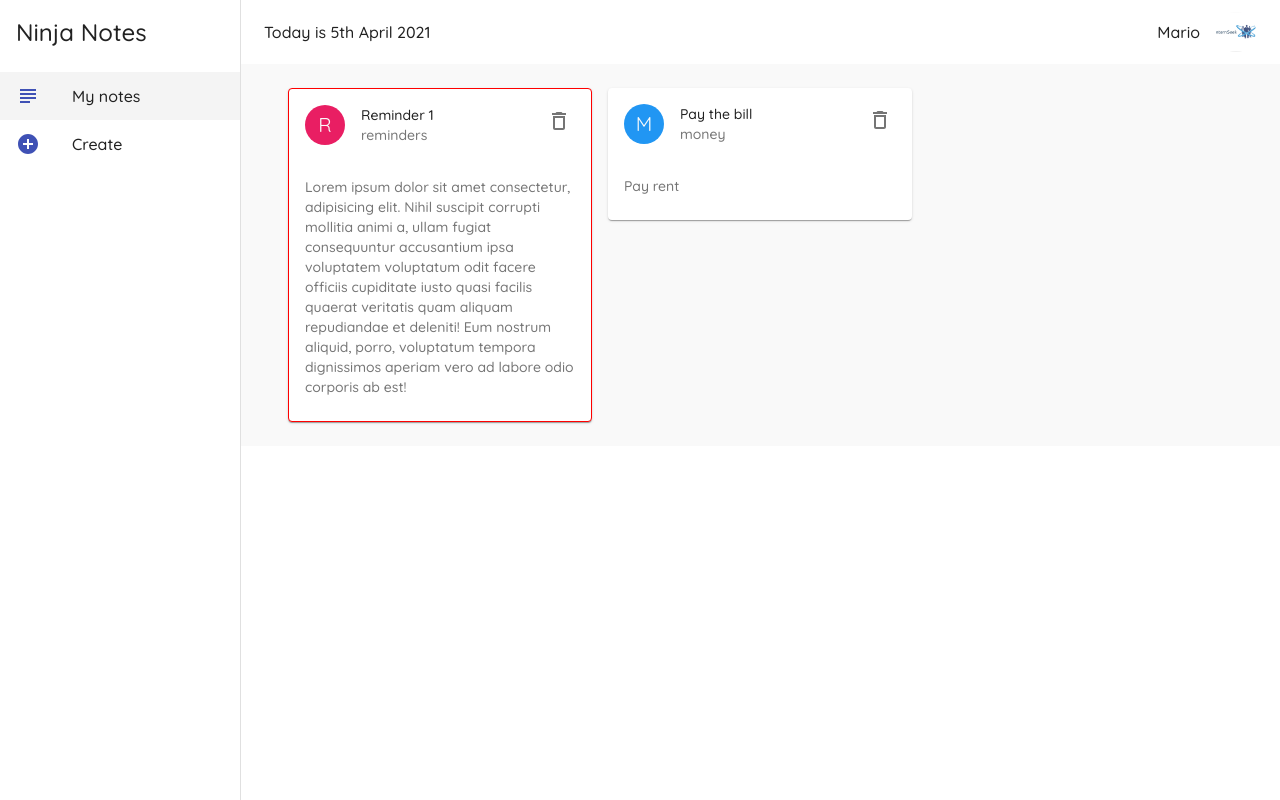
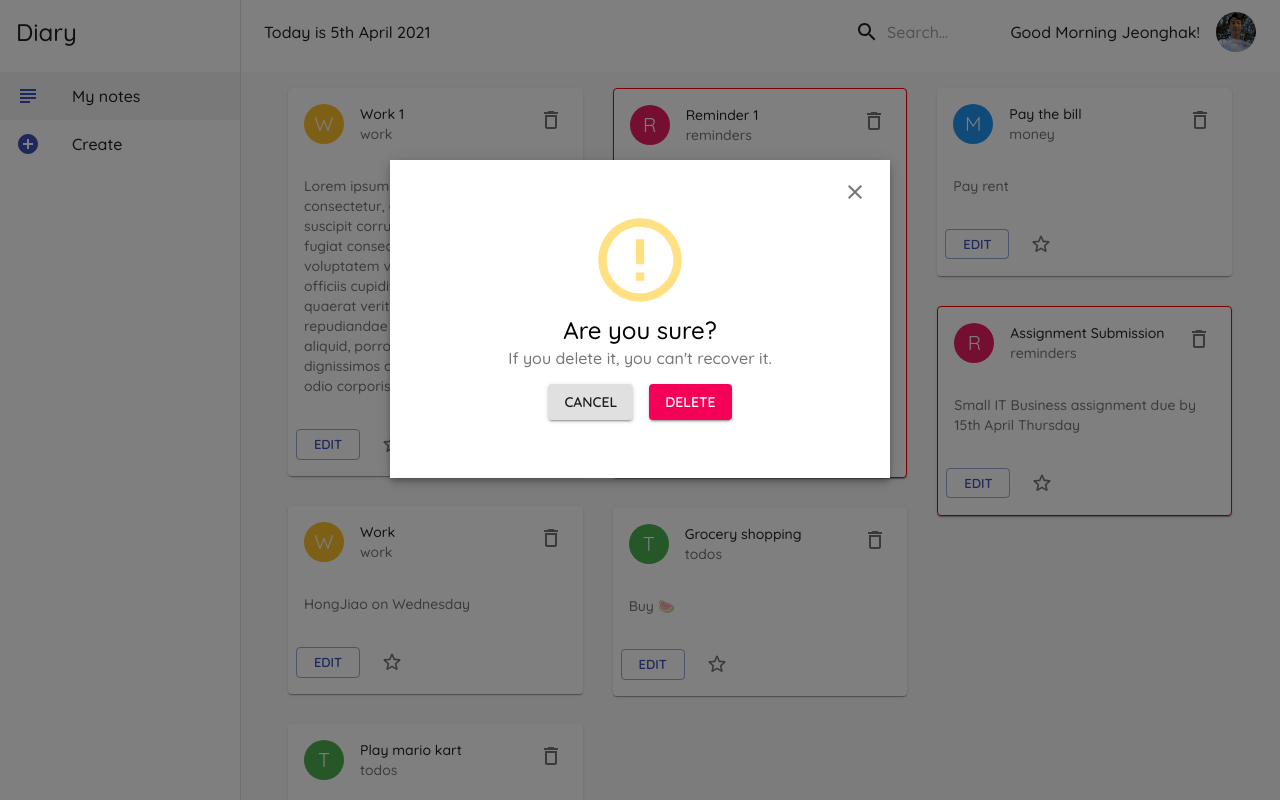
Before and after one commit to JeonghakHeo/Diary, a React (Create React App) app: page / in a window 1280 px wide. Both pictures are taken after a click on the button 559 px from the left and 120 px from the top of the page. Shown: the top 800 px of the page. Built offline with nearby package versions, Linux system fonts and the light colour scheme; no server answers; data requests are answered from the project's data file.

Commit message:
Modal feature added

```diff
--- a/data/db.json
+++ b/data/db.json
@@ -17,6 +17,30 @@
       "details": "Pay rent",
       "category": "money",
       "id": 4
+    },
+    {
+      "title": "Work",
+      "details": "HongJiao on Wednesday",
+      "category": "work",
+      "id": 5
+    },
+    {
+      "title": "Grocery shopping",
+      "details": "Buy 🍉 ",
+      "category": "todos",
+      "id": 6
+    },
+    {
+      "title": "Assignment Submission",
+      "details": "Small IT Business assignment due by 15th April Thursday",
+      "category": "reminders",
+      "id": 7
+    },
+    {
+      "title": "Play mario kart",
+      "details": "Lorem ipsum dolor sit amet consectetur adipisicing elit. Officia optio incidunt saepe expedita iusto eum inventore fuga a corporis. Maxime consequatur aliquid obcaecati distinctio, nulla quibusdam ",
+      "category": "todos",
+      "id": 10
     }
   ]
 }
--- a/src/components/Layout.js
+++ b/src/components/Layout.js
@@ -1,15 +1,17 @@
-import React from 'react'
 import { useHistory, useLocation } from 'react-router-dom';
-import { makeStyles, Drawer, Typography } from '@material-ui/core';
+import { fade, makeStyles, Drawer, Typography } from '@material-ui/core';
 import List from '@material-ui/core/List';
 import ListItem from '@material-ui/core/ListItem';
 import ListItemIcon from '@material-ui/core/ListItemIcon';
 import ListItemText from '@material-ui/core/ListItemText';
+import InputBase from '@material-ui/core/InputBase';
+import SearchIcon from '@material-ui/icons/Search';
 import { AddCircleOutlined, SubjectOutlined } from '@material-ui/icons';
-import AppBar from '@material-ui/core/AppBar'
-import ToolBar from '@material-ui/core/Toolbar'
+import AppBar from '@material-ui/core/AppBar';
+import ToolBar from '@material-ui/core/Toolbar';
 import Avatar from '@material-ui/core/Avatar';
-import { format } from 'date-fns'
+import { format } from 'date-fns';
+
 const drawerWidth = 240;
 
 const useStyles = makeStyles((theme) => {
@@ -37,7 +39,8 @@ const useStyles = makeStyles((theme) => {
     appbar: {
       backgroundColor: 'white',
       color: 'rgba(0, 0, 0, 0.87)',
-      width: `calc(100% - ${drawerWidth}px)`
+      width: `calc(100% - ${drawerWidth}px)`,
+      paddingBottom: '8px'
     },
     toolbar: theme.mixins.toolbar,
     date: {
@@ -45,6 +48,45 @@ const useStyles = makeStyles((theme) => {
     },
     avatar: {
       marginLeft: theme.spacing(2)
+    },
+    search: {
+      position: 'relative',
+      borderRadius: theme.shape.borderRadius,
+      backgroundColor: fade(theme.palette.common.white, 0.15),
+      '&:hover': {
+        backgroundColor: fade(theme.palette.common.white, 0.25),
+      },
+      marginLeft: 0,
+      width: '100%',
+      [theme.breakpoints.up('sm')]: {
+        marginLeft: theme.spacing(1),
+        width: 'auto',
+      },
+    },
+    searchIcon: {
+      padding: theme.spacing(0, 2),
+      height: '100%',
+      position: 'absolute',
+      pointerEvents: 'none',
+      display: 'flex',
+      alignItems: 'center',
+      justifyContent: 'center',
+    },
+    inputRoot: {
+      color: 'inherit',
+    },
+    inputInput: {
+      padding: theme.spacing(1, 1, 1, 0),
+      // vertical padding + font size from searchIcon
+      paddingLeft: `calc(1em + ${theme.spacing(4)}px)`,
+      transition: theme.transitions.create('width'),
+      width: '100%',
+      [theme.breakpoints.up('sm')]: {
+        width: '12ch',
+        '&:focus': {
+          width: '20ch',
+        },
+      },
     }
   }
 }
@@ -54,6 +96,9 @@ const Layout = ({ children }) => {
   const classes = useStyles();
   const history = useHistory();
   const location = useLocation();
+
+  const date = new Date;
+  let hours = date.getHours();
 
   const menuItems = [
     {
@@ -65,25 +110,44 @@ const Layout = ({ children }) => {
       title: 'Create',
       icon: <AddCircleOutlined color='primary' />,
       path: '/create'
-    }
+    },
+
   ];
 
   return (
     <div className={classes.root}>
 
-      {/* app bar */}
+      {/* App bar */}
       <AppBar className={classes.appbar} elevation={0}>
         <ToolBar>
           <Typography className={classes.date}>
             Today is {format(new Date, 'do MMMM Y')}
           </Typography>
+
+          {/* Search Tab */}
+          <div className={classes.search}>
+            <div className={classes.searchIcon}>
+              <SearchIcon />
+            </div>
+            <InputBase
+              placeholder="Search…"
+              classes={{
+                root: classes.inputRoot,
+                input: classes.inputInput,
+              }}
+              inputProps={{ 'aria-label': 'search' }}
+            />
+          </div>
+
           <Typography>
-            Mario
+            {(hours < 12) ? "Good Morning" :
+              ((hours <= 18 && hours >= 12) ? "Good Afternoon" : " Good Evening")} Jeonghak!
           </Typography>
-          <Avatar src='Logo.png' className={classes.avatar} />
+          <Avatar src='Me.jpg' className={classes.avatar} />
         </ToolBar>
       </AppBar>
-      {/* side drawer */}
+
+      {/* Side Drawer */}
       <Drawer
         className={classes.drawer}
         classes={{
@@ -93,11 +157,11 @@ const Layout = ({ children }) => {
         variant='permanent'>
         <div>
           <Typography className={classes.title} variant='h5'>
-            Ninja Notes
+            Diary
           </Typography>
         </div>
 
-        {/* List  */}
+        {/* List */}
         <List>
           {menuItems.map(item => (
             <ListItem
--- a/src/components/NoteCard.js
+++ b/src/components/NoteCard.js
@@ -1,13 +1,23 @@
+import { useState } from 'react'
+import { Link } from 'react-router-dom';
+import { makeStyles } from '@material-ui/core';
 import Card from '@material-ui/core/Card';
 import CardHeader from '@material-ui/core/CardHeader';
 import CardContent from '@material-ui/core/CardContent';
+import CardActions from '@material-ui/core/CardActions'
+import Button from '@material-ui/core/Button'
 import { Avatar, IconButton, Typography } from '@material-ui/core';
 import { DeleteOutlined } from '@material-ui/icons';
-import { makeStyles } from '@material-ui/core';
-import { blue, green, pink, yellow } from '@material-ui/core/colors';
-import { Masonry } from 'react-masonry-css';
+import { amber, blue, green, pink, yellow } from '@material-ui/core/colors';
+import Modal from '@material-ui/core/Modal';
+import Backdrop from '@material-ui/core/Backdrop';
+import Fade from '@material-ui/core/Fade';
+import ErrorOutlineOutlinedIcon from '@material-ui/icons/ErrorOutlineOutlined';
+import CloseIcon from '@material-ui/icons/Close';
+import StarBorderRoundedIcon from '@material-ui/icons/StarBorderRounded';
 
-const useStyles = makeStyles({
+const useStyles = makeStyles((theme) => {
+  return {
     card: {
       height: '320px',
       width: '360px'
@@ -31,11 +41,68 @@ const useStyles = makeStyles({
         }
         return blue[500]
       }
+    },
+    modal: {
+      display: 'flex',
+      alignItems: 'center',
+      justifyContent: 'center',
+      fontFamily: 'Quicksand',
+    },
+    paper: {
+      backgroundColor: theme.palette.background.paper,
+      border: 'none',
+      boxShadow: theme.shadows[5],
+      padding: theme.spacing(2, 4, 3),
+      textAlign: 'center',
+      width: '400px',
+      padding: 50,
+      paddingTop: 30,
+      position: 'absolute',
+      top: '20%',
+      outline: 'none'
+    },
+    delete: {
+      fontSize: '100px',
+      color: amber[200]
+    },
+    margin: {
+      margin: theme.spacing(1)
+    },
+    padding: {
+      paddingLeft: theme.spacing(1),
+      paddingRight: theme.spacing(1)
+    },
+    favorite: {
+      color: yellow[500]
+    }
   }
 })
 
 const NoteCard = ({ note, handleDelete }) => {
   const classes = useStyles(note);
+  const [open, setOpen] = useState(false);
+  const [isFavorite, setIsFavorite] = useState(false);
+
+
+  const handleOpen = () => {
+    setOpen(true);
+  };
+
+  const handleClose = () => {
+    setOpen(false);
+  };
+
+  const handleFavorite = () => {
+
+    if (isFavorite) {
+      setIsFavorite(false)
+
+    } else {
+      setIsFavorite(true)
+      // change color
+    }
+
+  }
 
   return (
     <div>
@@ -45,9 +112,36 @@ const NoteCard = ({ note, handleDelete }) => {
             <Avatar className={classes.avatar}>{note.category[0].toUpperCase()}</Avatar>
           }
           action={
-            <IconButton onClick={() => handleDelete(note.id)}>
-              <DeleteOutlined />
+            <>
+              <IconButton>
+                <DeleteOutlined onClick={handleOpen} />
+                <Modal
+                  aria-labelledby='transition-modal-title'
+                  aria-describedby='transition-modal-description'
+                  className={classes.modal}
+                  open={open}
+                  onClose={handleClose}
+                  closeAfterTransition
+                  BackdropComponent={Backdrop}
+                  BackdropProps={{
+                    timeout: 500,
+                  }}
+                >
+                  <Fade in={open}>
+                    <div className={classes.paper}>
+                      <div styles={{ position: 'absolute' }} >
+                        <IconButton size='small' onClick={handleClose}><CloseIcon /></IconButton>
+                      </div>
+                      <ErrorOutlineOutlinedIcon className={classes.delete} />
+                      <Typography variant='h5' component='h2' id='transition-modal-title'>Are you sure?</Typography>
+                      <Typography component='p' fontSize='1rem' gutterBottom color='textSecondary'>If you delete it, you can't recover it.</Typography>
+                      <Button className={classes.margin} variant='contained' color='white' onClick={handleClose}>Cancel</Button>
+                      <Button className={classes.margin} variant='contained' color='secondary' onClick={() => handleDelete(note.id)}>Delete</Button>
+                    </div>
+                  </Fade>
+                </Modal>
               </IconButton>
+            </>
           }
           title={note.title}
           subheader={note.category}
@@ -58,6 +152,17 @@ const NoteCard = ({ note, handleDelete }) => {
             {note.details}
           </Typography>
         </CardContent>
+
+        <CardActions>
+          <Link to='/create'>
+            <Button size='small' variant='outlined' color='primary'>
+              Edit
+            </Button>
+          </Link>
+          <IconButton>
+            <StarBorderRoundedIcon onClick={handleFavorite} />
+          </IconButton>
+        </CardActions>
       </Card>
     </div>
   )
--- a/src/index.css
+++ b/src/index.css
@@ -5,3 +5,29 @@ body {
   -webkit-font-smoothing: antialiased;
   -moz-osx-font-smoothing: grayscale;
 }
+
+a {
+  text-decoration: none;
+}
+
+.my-masonry-grid {
+  display: -webkit-box; /* Not needed if autoprefixing */
+  display: -ms-flexbox; /* Not needed if autoprefixing */
+  display: flex;
+  margin-left: -30px; /* gutter size offset */
+  width: auto;
+}
+.my-masonry-grid_column {
+  padding-left: 30px; /* gutter size */
+  background-clip: padding-box;
+}
+
+/* Style your items */
+.my-masonry-grid_column > div { /* change div to reference your elements you put in <Masonry> */
+  margin-bottom: 30px;
+}
+
+body > div.makeStyles-modal-18 > div.makeStyles-paper-19 > div > button{
+  margin-left: 100%;
+  margin-top: -5%;
+}
--- a/src/pages/Notes.js
+++ b/src/pages/Notes.js
@@ -1,6 +1,7 @@
 import { useEffect, useState } from 'react';
 import { Container, Grid } from '@material-ui/core';
 import NoteCard from '../components/NoteCard';
+import Masonry from 'react-masonry-css';
 
 export default function Notes() {
   const [notes, setNotes] = useState([]);
@@ -22,18 +23,26 @@ export default function Notes() {
     const newNotes = notes.filter(note => note.id !== id);
     setNotes(newNotes)
   };
-
+  const breakpoints = {
+    default: 3,
+    1100: 2,
+    700: 1
+  }
   return (
     <Container>
-      <Grid container spacing={2}>
+      <Masonry
+        breakpointCols={breakpoints}
+        className="my-masonry-grid"
+        columnClassName="my-masonry-grid_column"
+      >
         {
           notes.map(note => (
-            <Grid item xs={12} md={6} lg={4} key={note.id}>
+            <div key={note.id}>
               <NoteCard note={note} handleDelete={handleDelete} />
-            </Grid>
+            </div>
           ))
         }
-      </Grid>
+      </Masonry>
     </Container>
   )
 }
```
Also changed, not shown: public/Logo.png (deleted), public/Me.JPG (added). Lines whose indentation alone changed are shown as unchanged.
